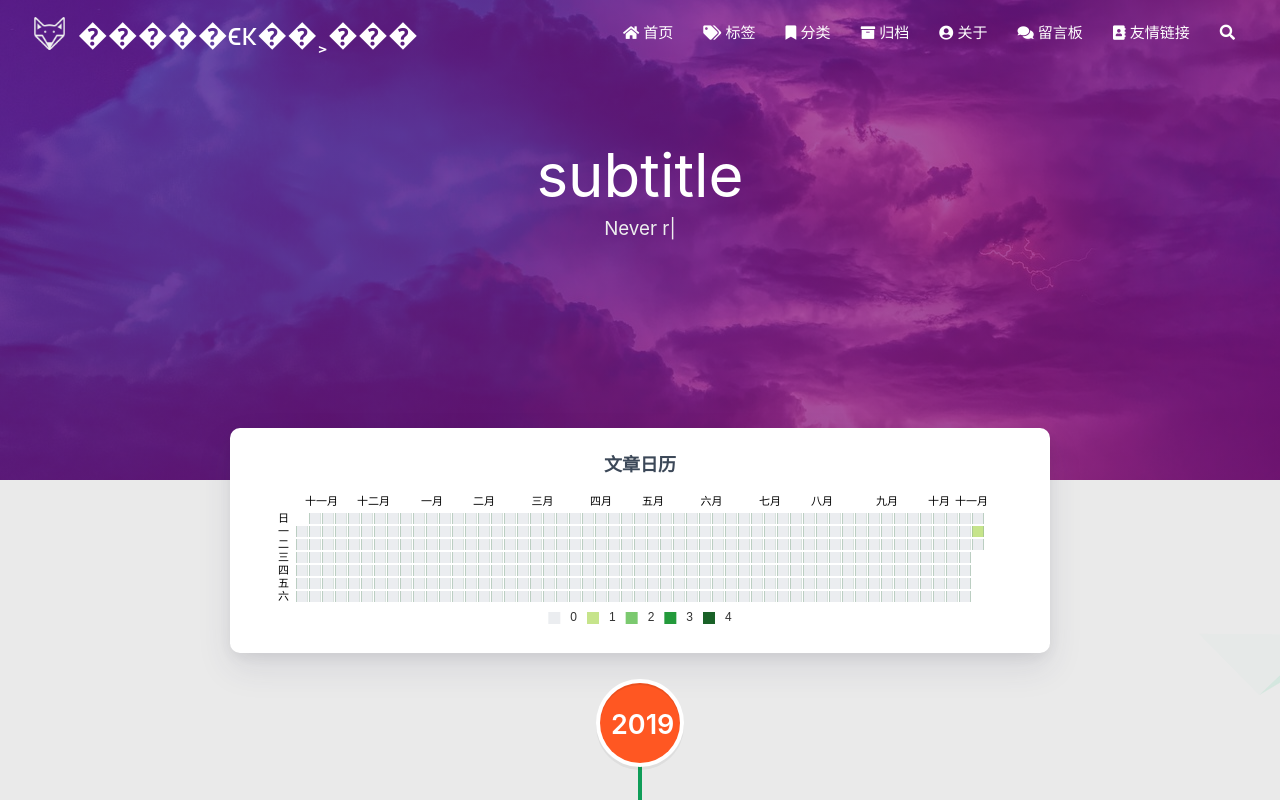
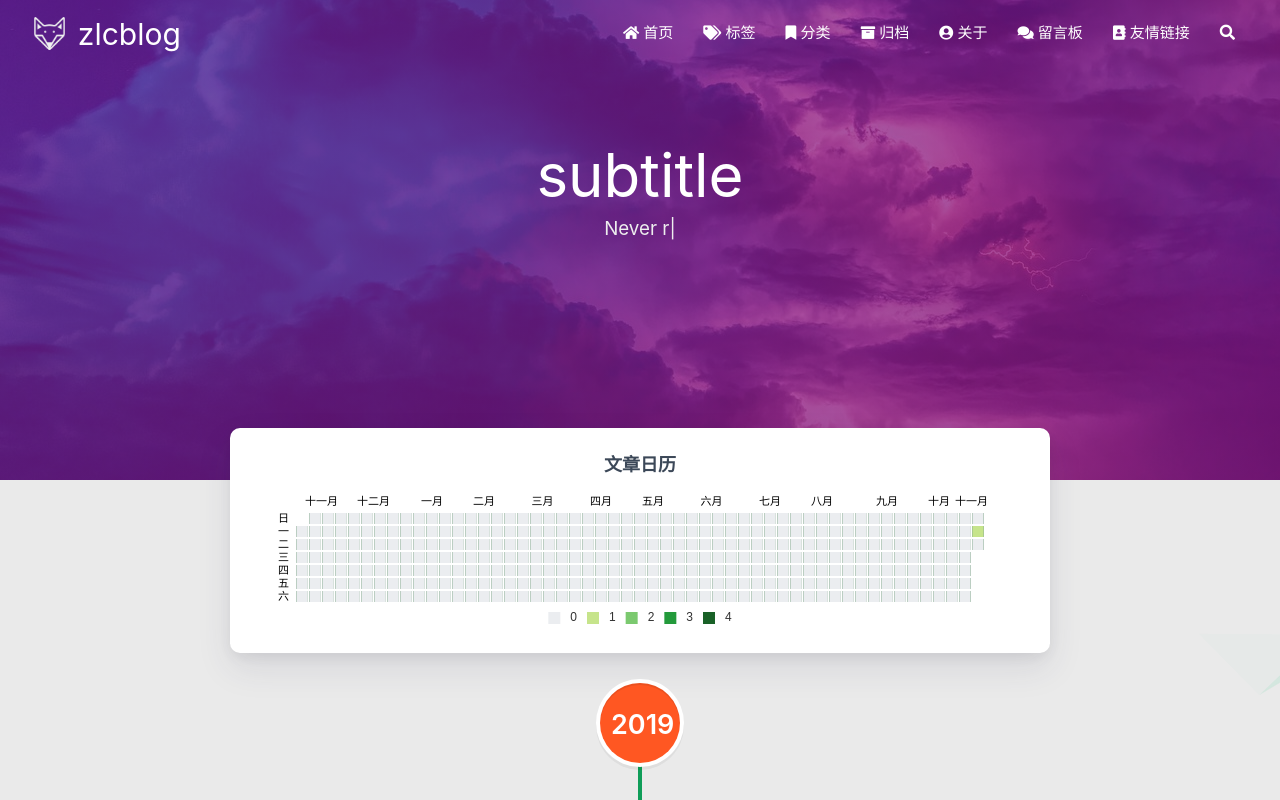
Before and after one commit to zliucheng/zliucheng.github.io, a plain HTML site: page archives/2019/11/index.html in a window 1280 px wide. Shown: the top 800 px of the page. Drawn offline with nearby package versions, Linux system fonts and the light colour scheme; some packages are replaced by stand-ins of ours; a script that the page names is missing.

Commit message:
Site updated: 2019-11-05 14:54:00

```diff
--- a/archives/2019/11/index.html
+++ b/archives/2019/11/index.html
@@ -4,8 +4,8 @@
 
 <head>
     <meta charset="utf-8">
-    <meta name="keywords" content="归档: 2019/11, �����ϵĸ��˲���">
-    <meta name="description" content="归档: 2019/11 | �����ϵĸ��˲���">
+    <meta name="keywords" content="归档: 2019/11, zlcblog">
+    <meta name="description" content="归档: 2019/11 | zlcblog">
     <meta http-equiv="X-UA-Compatible" content="IE=edge">
     <meta name="viewport" content="width=device-width, initial-scale=1.0, user-scalable=no">
     <meta name="renderer" content="webkit|ie-stand|ie-comp">
@@ -13,7 +13,7 @@
     <meta name="format-detection" content="telephone=no">
     <meta name="apple-mobile-web-app-capable" content="yes">
     <meta name="apple-mobile-web-app-status-bar-style" content="black-translucent">
-    <title>归档: 2019/11 | �����ϵĸ��˲���</title>
+    <title>归档: 2019/11 | zlcblog</title>
     <link rel="icon" type="image/png" href="/favicon.png">
 
     <link rel="stylesheet" type="text/css" href="/libs/awesome/css/all.css">
@@ -38,7 +38,7 @@
 
                     <img src="/medias/logo.png" class="logo-img" alt="LOGO">
 
-                    <span class="logo-span">�����ϵĸ��˲���</span>
+                    <span class="logo-span">zlcblog</span>
                 </a>
             </div>
 
@@ -136,7 +136,7 @@
 
         <img src="/medias/logo.png" class="logo-img circle responsive-img">
 
-        <div class="logo-name">�����ϵĸ��˲���</div>
+        <div class="logo-name">zlcblog</div>
         <div class="logo-desc">
 
             Never really desperate, only the lost of the soul.
```
Also changed, not shown: 2019/11/04/hello-world/index.html (+4 -4 lines), archives/2019/index.html (+5 -5 lines), archives/index.html (+5 -5 lines), index.html (+5 -5 lines).
